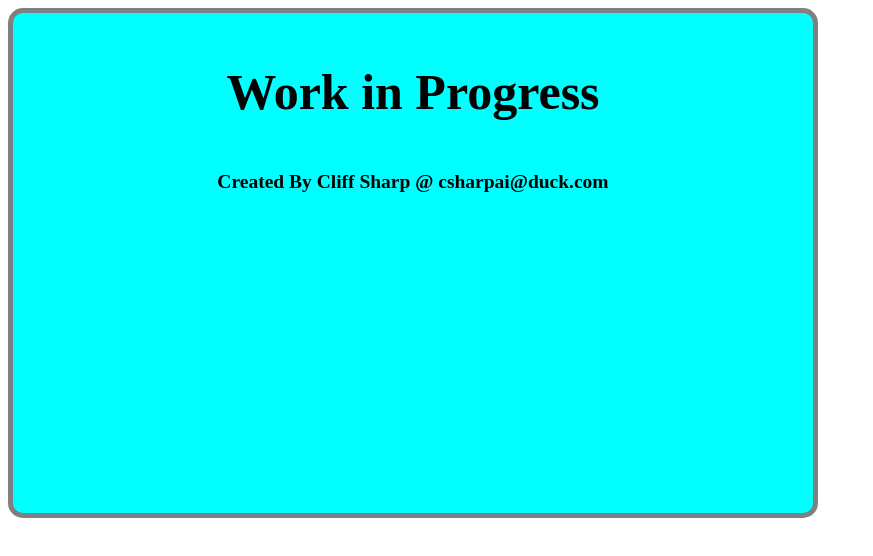
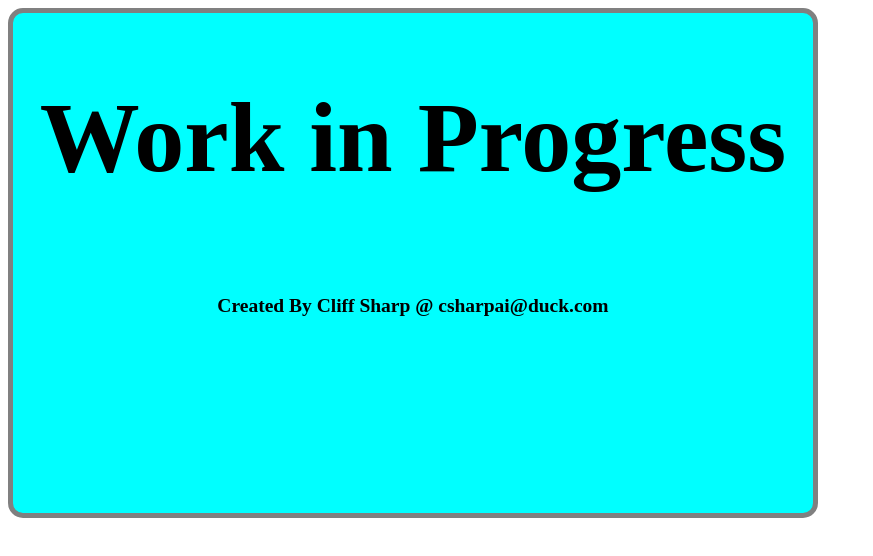
Before and after one commit to csharp1791/portfolio, a plain HTML site: page index.html in a window 1280 px wide. Shown: the whole page, without its empty margins (0-873 px from the left). Drawn offline with Linux system fonts and the light colour scheme.

Commit message:
Update index.html

```diff
--- a/index.html
+++ b/index.html
@@ -9,7 +9,7 @@
 </head>
 <body>
   <div class="container center-text">
-    <p>Work in Progress</p>
+    <p><h1>Work in Progress</p></h1>
 
     <div class="footer center-text">
       <p><h2>Created By Cliff Sharp @ csharpai@duck.com</h2></p>
```
